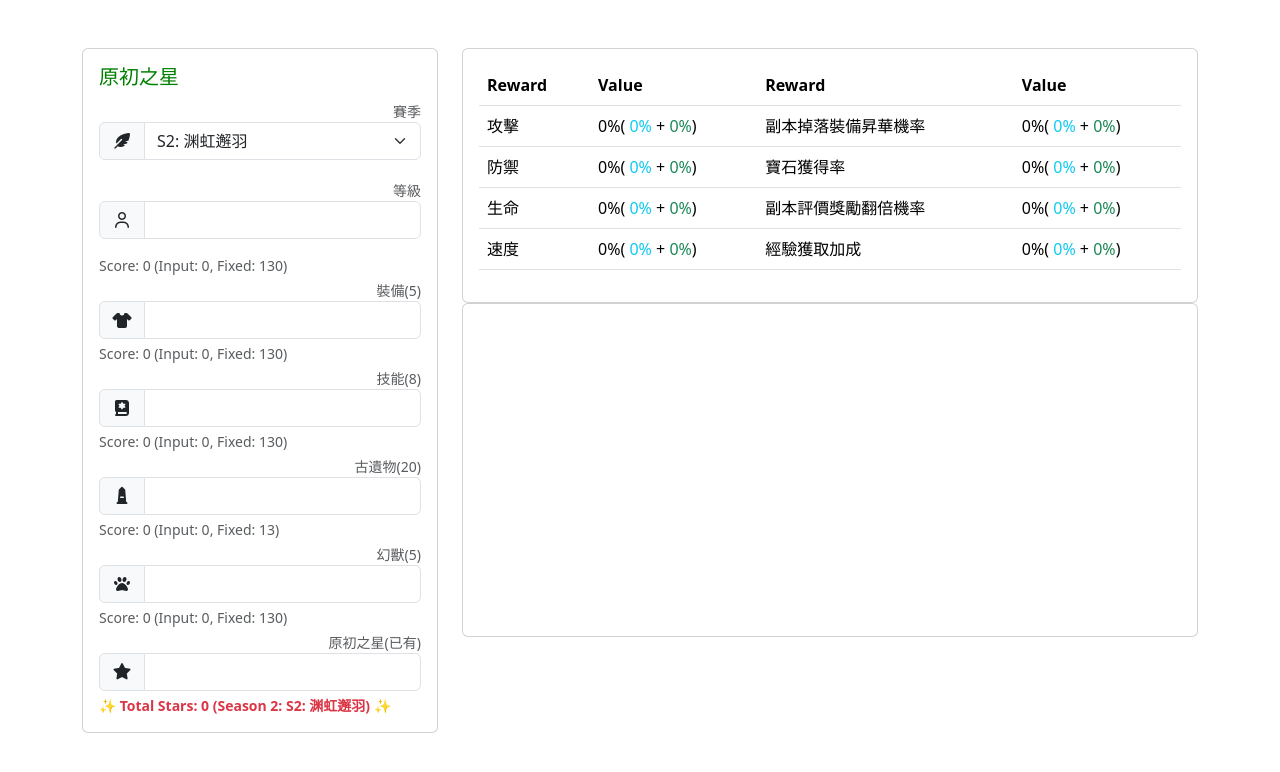
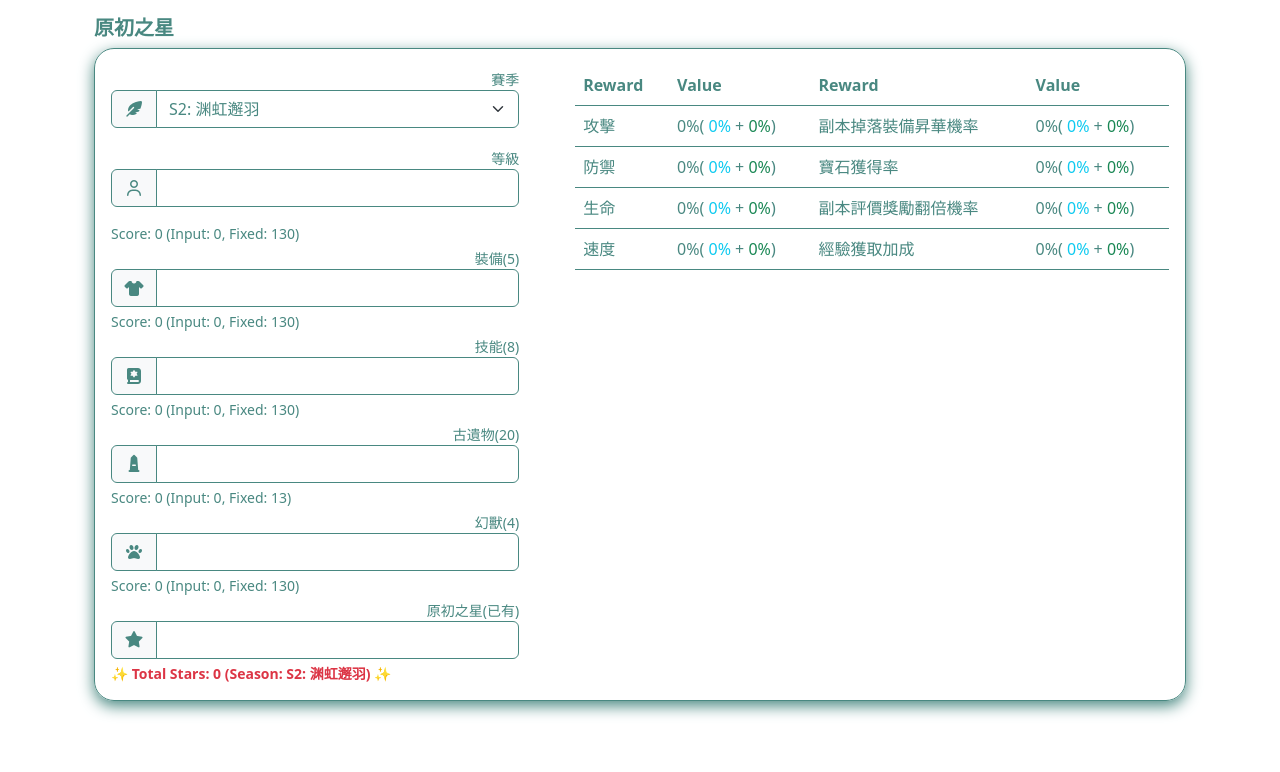
Before and after one commit to cloudone2/sxs, a Jekyll site: the page built from index.md, in a window 1280 px wide. Shown: the top 772 px of the page. Built offline with Jekyll 4.4.1, drawn with Linux system fonts in a browser that asks for light colours; nearby versions of some CDN libraries; a script that is not in the unit is left out.

Commit message:
- update theme color

```diff
--- a/_data/seasons.yml
+++ b/_data/seasons.yml
@@ -11,6 +11,7 @@
   score_relics: 57
   score_pet: 14
   star_start: 10
+  theme_color: '#ae4642'
 
 - id: 's2'
   title: 'S2: 渊虹邂羽'
@@ -25,6 +26,7 @@
   score_relics: 33
   score_pet: 8
   star_start: 45
+  theme_color: '#498881'
 
 - id: 's3'
   title: 'S3: 混沌終焉'
@@ -39,3 +41,4 @@
   score_relics: 26
   score_pet: 6
   star_start: 65
+  theme_color: '#505096'
--- a/_layouts/default.html
+++ b/_layouts/default.html
@@ -11,7 +11,7 @@
     <link rel="stylesheet" href="https://cdnjs.cloudflare.com/ajax/libs/font-awesome/7.0.1/css/all.min.css">
   </head>
   <body>
-    <div class="wrapper">
+    <div class="wrapper container my-3">
       <section>
 
       {{ content }}
--- a/assets/css/theme.css
+++ b/assets/css/theme.css
@@ -8,26 +8,30 @@
     list-style: none;
 }
 
-.container-star[data-season="s1"]{
-    color: red;
+.container-star .card-star{
+    border-radius: 20px;
 }
 
-.container-star[data-season="s1"] .card-title{
-    color: red;
+.container-star .page-title{
+    font-weight: bold;
 }
 
-.container-star[data-season="s2"]{
-    color: green;
+.container-star .card{
+    border: none;
+    border-radius: 50px;
 }
 
-.container-star[data-season="s2"] .card-title{
-    color: green;
+.container-star .card-star{
+    border: 1px solid var(--bs-border-color);
+    box-shadow: var(--bs-border-color) 0px 5px 15px;
 }
 
-.container-star[data-season="s3"]{
-    color: purple;
+.form-control:focus {
+    border-color: var(--bs-body-color);
+    box-shadow: none;
 }
 
-.container-star[data-season="s3"] .card-title{
-    color: purple;
+.form-select:focus {
+    border-color: var(--bs-body-color);
+    box-shadow: none;
 }
--- a/index.md
+++ b/index.md
@@ -3,123 +3,125 @@ layout: default
 title: 原初之星
 current_season: 2
 ---
-
-<div class="home container mt-5 container-star" data-season="" id="container-home">
-    <div class="row">
-        <div class="col-md-4 col-12 tab-calc">
-            <div class="card">
-                <div class="card-body">
-                    <h5 class="card-title">原初之星</h5>
-                    <div class="">
-                        <span class="form-text float-end">賽季</span>
-                        <div class="input-group mb-3">
-                            <label class="input-group-text" for="target-season"><i class="fa-solid fa-feather-pointed"></i></label>
-                            <select class="form-select" id="target-season">
-                                {% assign sorted_seasons = site.data.seasons | sort: "season_number" | reverse %}
-                                {% for item in sorted_seasons %}
-                                <option value="{{ item.season_number }}" {% if item.season_number == page.current_season %}selected{% endif %}>
-                                    {{ item.title }}
-                                </option>
-                                {% endfor %}
-                            </select>
+<section class="container container-star" data-season="" id="container-home">
+    <h5 class="page-title">原初之星</h5>
+    <div class="card-star">
+        <div class="row">
+            <div class="col-md-5 col-12 tab-calc">
+                <div class="card">
+                    <div class="card-body">
+                        <div class="">
+                            <span class="form-text float-end">賽季</span>
+                            <div class="input-group mb-3">
+                                <label class="input-group-text" for="target-season"><i class="fa-solid fa-feather-pointed"></i></label>
+                                <select class="form-select" id="target-season">
+                                    {% assign sorted_seasons = site.data.seasons | sort: "season_number" | reverse %}
+                                    {% for item in sorted_seasons %}
+                                    <option value="{{ item.season_number }}" {% if item.season_number == page.current_season %}selected{% endif %}>
+                                        {{ item.title }}
+                                    </option>
+                                    {% endfor %}
+                                </select>
+                            </div>
                         </div>
-                    </div>
-                    <div class="">
-                        <span class="form-text float-end">等級</span>
-                        <div class="input-group mb-3">
-                            <span class="input-group-text" id="text-level"><i class="fa-regular fa-user"></i></span>
-                            <input type="number" class="form-control" id="i-level" aria-label="Level"
-                                aria-describedby="text-level">
+                        <div class="">
+                            <span class="form-text float-end">等級</span>
+                            <div class="input-group mb-3">
+                                <span class="input-group-text" id="text-level"><i class="fa-regular fa-user"></i></span>
+                                <input type="number" class="form-control" id="i-level" aria-label="Level"
+                                    aria-describedby="text-level">
+                            </div>
+                            <div class="form-text" id="text-score-level"></div>
                         </div>
-                        <div class="form-text" id="text-score-level"></div>
-                    </div>
-                    <div class="">
-                        <span class="form-text float-end">裝備(5)</span>
-                        <div class="input-group">
-                            <span class="input-group-text" id="text-gear"><i class="fa-solid fa-shirt"></i></span>
-                            <input type="number" class="form-control" id="i-gear" aria-label="Gear"
-                                aria-describedby="text-gear">
+                        <div class="">
+                            <span class="form-text float-end">裝備(5)</span>
+                            <div class="input-group">
+                                <span class="input-group-text" id="text-gear"><i class="fa-solid fa-shirt"></i></span>
+                                <input type="number" class="form-control" id="i-gear" aria-label="Gear"
+                                    aria-describedby="text-gear">
+                            </div>
+                            <div class="form-text" id="text-score-gear"></div>
                         </div>
-                        <div class="form-text" id="text-score-gear"></div>
-                    </div>
-                    <div class="">
-                        <span class="form-text float-end">技能(8)</span>
-                        <div class="input-group">
-                            <span class="input-group-text" id="text-skill"><i class="fa-solid fa-book-tanakh"></i></span>
-                            <input type="number" class="form-control" id="i-skill" aria-label="Skill"
-                                aria-describedby="text-skill">
+                        <div class="">
+                            <span class="form-text float-end">技能(8)</span>
+                            <div class="input-group">
+                                <span class="input-group-text" id="text-skill"><i class="fa-solid fa-book-tanakh"></i></span>
+                                <input type="number" class="form-control" id="i-skill" aria-label="Skill"
+                                    aria-describedby="text-skill">
+                            </div>
+                            <div class="form-text" id="text-score-skill"></div>
                         </div>
-                        <div class="form-text" id="text-score-skill"></div>
-                    </div>
-                    <div class="">
-                        <span class="form-text float-end">古遺物(20)</span>
-                        <div class="input-group ">
-                            <span class="input-group-text" id="text-relics"><i class="fa-solid fa-monument"></i></span>
-                            <input type="number" class="form-control" id="i-relics" aria-label="Relics"
-                                aria-describedby="text-relics">
+                        <div class="">
+                            <span class="form-text float-end">古遺物(20)</span>
+                            <div class="input-group ">
+                                <span class="input-group-text" id="text-relics"><i class="fa-solid fa-monument"></i></span>
+                                <input type="number" class="form-control" id="i-relics" aria-label="Relics"
+                                    aria-describedby="text-relics">
+                            </div>
+                            <div class="form-text" id="text-score-relics"></div>
                         </div>
-                        <div class="form-text" id="text-score-relics"></div>
-                    </div>
-                    <div class="">
-                        <span class="form-text float-end">幻獸(5)</span>
-                        <div class="input-group">
-                            <span class="input-group-text" id="text-pet"><i class="fa-solid fa-paw"></i></span>
-                            <input type="number" class="form-control" id="i-pet" aria-label="Pet" aria-describedby="text-pet">
+                        <div class="">
+                            <span class="form-text float-end">幻獸(4)</span>
+                            <div class="input-group">
+                                <span class="input-group-text" id="text-pet"><i class="fa-solid fa-paw"></i></span>
+                                <input type="number" class="form-control" id="i-pet" aria-label="Pet" aria-describedby="text-pet">
+                            </div>
+                            <div class="form-text" id="text-score-pet"></div>
                         </div>
-                        <div class="form-text" id="text-score-pet"></div>
-                    </div>
-                    <div class="">
-                        <span class="form-text float-end">原初之星(已有)</span>
-                        <div class="input-group">
-                            <span class="input-group-text" id="text-current-star"><i class="fa-solid fa-star"></i></span>
-                            <input type="number" class="form-control" id="i-current-star" aria-label="Current Star"
-                                aria-describedby="text-current-star">
+                        <div class="">
+                            <span class="form-text float-end">原初之星(已有)</span>
+                            <div class="input-group">
+                                <span class="input-group-text" id="text-current-star"><i class="fa-solid fa-star"></i></span>
+                                <input type="number" class="form-control" id="i-current-star" aria-label="Current Star"
+                                    aria-describedby="text-current-star">
+                            </div>
                         </div>
-                    </div>
-                    <div class="form-text fw-bold text-danger" id="text-score-total"></div>
-                </div>
-            </div>
-        </div>
-        <div class="col-md-8 col-12 tab-map">
-            <div class="card">
-                <div class="card-body">
-                    <div class="d-none d-md-block">
-                        <table class="table" id="table-stars">
-                            <thead>
-                                <tr>
-                                    <th scope="col">Reward</th>
-                                    <th scope="col">Value</th>
-                                    <th scope="col">Reward</th>
-                                    <th scope="col">Value</th>
-                                </tr>
-                            </thead>
-                            <tbody id="table-stars-body"></tbody>
-                        </table>
-                    </div>
-                    <div class="d-block d-md-none">
-                        <table class="table" id="table-stars-mobile">
-                            <thead>
-                                <tr>
-                                    <th scope="col">Reward</th>
-                                    <th scope="col">Value</th>
-                                </tr>
-                            </thead>
-                            <tbody id="table-stars-mobile-body"></tbody>
-                        </table>
+                        <div class="form-text fw-bold text-danger" id="text-score-total"></div>
                     </div>
                 </div>
             </div>
-            <div class="card">
-                <div class="card-body">
-                    <div class="timeline-tab">
-                        <ul class="timeline" id="star-timeline">
-                        </ul>
+            <div class="col-md-7 col-12 tab-map">
+                <div class="card">
+                    <div class="card-body">
+                        <div class="d-none d-md-block">
+                            <table class="table" id="table-stars">
+                                <thead>
+                                    <tr>
+                                        <th scope="col">Reward</th>
+                                        <th scope="col">Value</th>
+                                        <th scope="col">Reward</th>
+                                        <th scope="col">Value</th>
+                                    </tr>
+                                </thead>
+                                <tbody id="table-stars-body"></tbody>
+                            </table>
+                        </div>
+                        <div class="d-block d-md-none">
+                            <table class="table" id="table-stars-mobile">
+                                <thead>
+                                    <tr>
+                                        <th scope="col">Reward</th>
+                                        <th scope="col">Value</th>
+                                    </tr>
+                                </thead>
+                                <tbody id="table-stars-mobile-body"></tbody>
+                            </table>
+                        </div>
+                    </div>
+                </div>
+                <div class="card">
+                    <div class="card-body">
+                        <div class="timeline-tab">
+                            <ul class="timeline" id="star-timeline">
+                            </ul>
+                        </div>
                     </div>
                 </div>
             </div>
         </div>
     </div>
-</div>
+</section>
+
 
 <script>
     document.addEventListener('DOMContentLoaded', function () {
@@ -160,6 +162,14 @@ current_season: 2
         // Initial calculation
         calcScore();
 
+        function setThemeColor(season_data){
+            document.getElementById('container-home').setAttribute("data-season", season_data.id);
+            document.documentElement.style.setProperty('--bs-emphasis-color', season_data.theme_color);
+            document.documentElement.style.setProperty('--bs-body-color', season_data.theme_color);
+            document.documentElement.style.setProperty('--bs-secondary-color', season_data.theme_color);
+            document.documentElement.style.setProperty('--bs-border-color', season_data.theme_color);
+        }
+
         function calcScore() {
             // Get input values
             let orig_level = elements.level ? parseInt(elements.level.value) || 0 : 0;
@@ -367,11 +377,11 @@ current_season: 2
                 }
             }
 
-            let res_total_round_up = res_total_round*1.2
+            let res_total_round_up = res_total_round*1.1
             console.log("n_current_star: " + n_current_star + " res_total_round: " + res_total_round_up);
             for (const star_el of star_map.slice().reverse()) {
                 if( res_total_round_up >  star_el.star_index  ){
-                    if( res_total_round >  star_el.star_index ){
+                    if( res_total_round >=  star_el.star_index ){
                         starMapHtml += `
                             <li class="event" data-star="${star_el.star_index}">
                                 <p>✨[${star_el.star_index}]${star_el.title} +${star_el.value}</p>
```
Also changed, not shown: other parts of index.md (+3 -3 lines).
